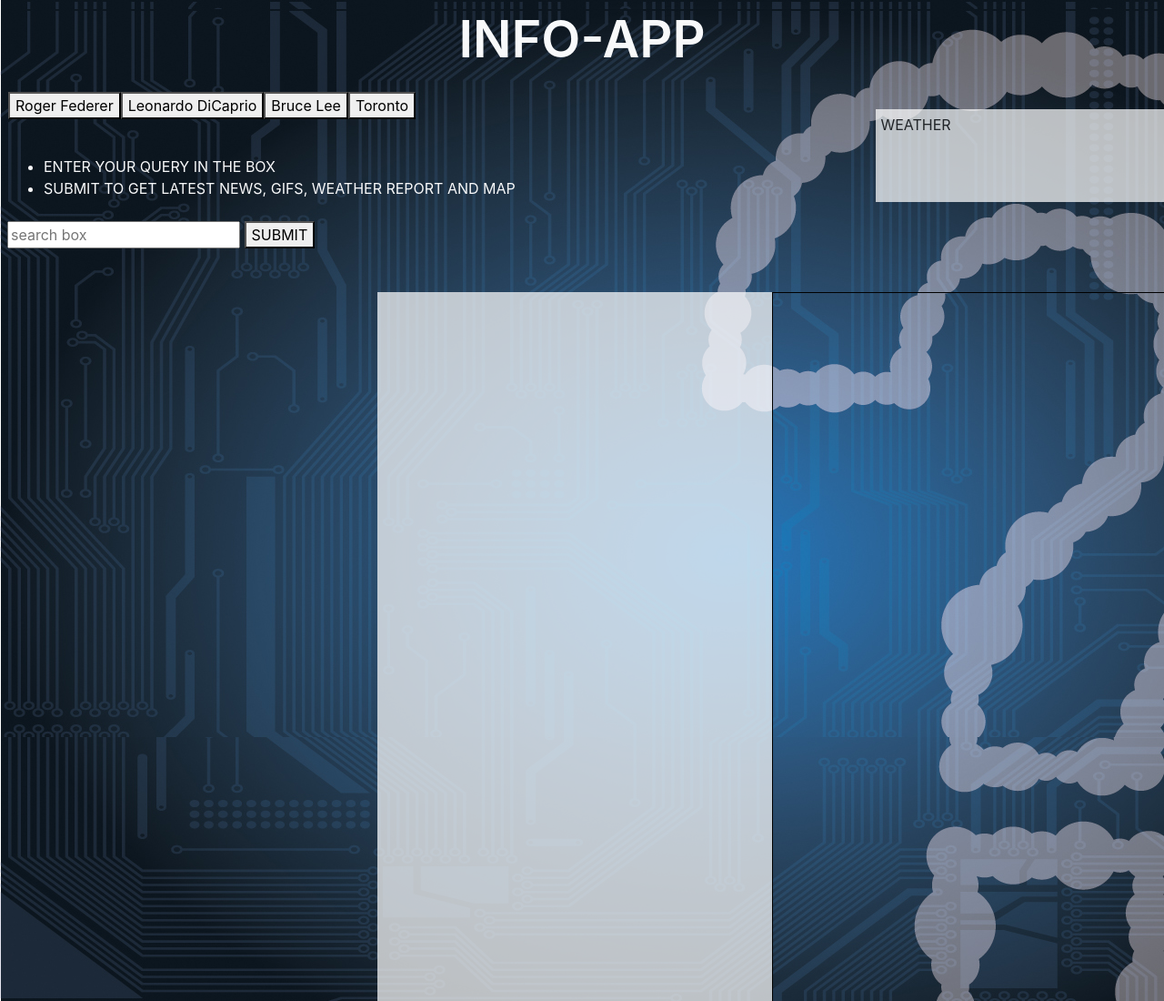
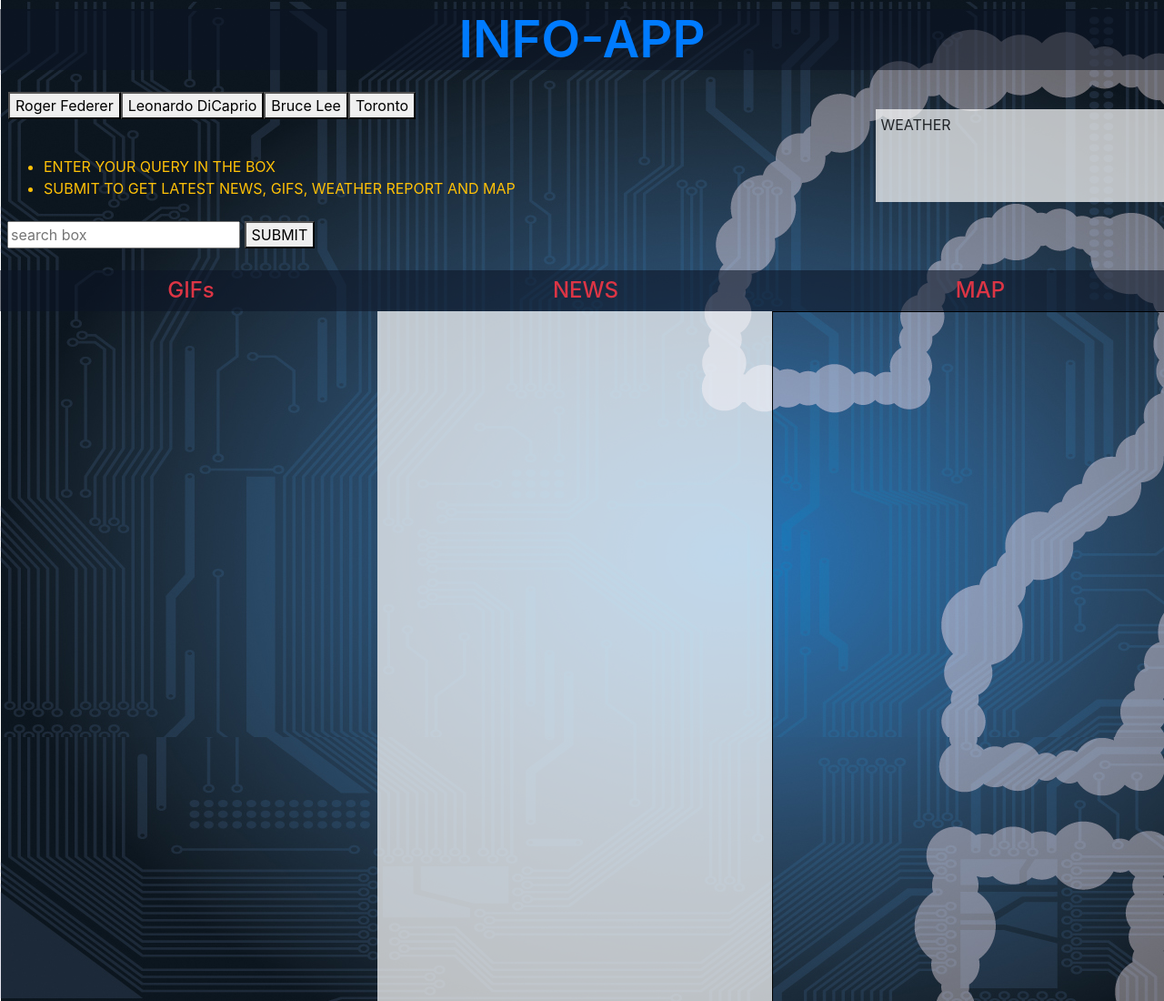
Before and after one commit to docvvk/GifTastic, a plain HTML site: page index.html in a window 1280 px wide. Shown: the top 1100 px of the page at 91% size. Drawn offline with nearby package versions, Linux system fonts and the light colour scheme; some packages are replaced by stand-ins of ours.

Commit message:
modificationss

```diff
--- a/app.js
+++ b/app.js
@@ -11,6 +11,10 @@ function displayButtons() {
     $(".buttons").prepend(btn);
     }
 }
+// Click celeb buttons for their giphys and info
+$(document).on("click", '.celeb', function() {
+    $(this).attr('data-name', ($(".celeb-name").val().trim()));
+});
 
 // get data about the query
 function getInfo() {
@@ -29,7 +33,7 @@ function getInfo() {
         method: 'GET',
     }).done(function(response) {
         var info = response.data;
-        for (var i = 0; i < info.length; i ++) {
+        for (var i = 0; i < info.length; i++) {
 
             var img = $("<img class='gif'>").attr('src',info[i].images.fixed_height_still.url);
             img.attr('data-state', 'still');
@@ -39,9 +43,6 @@ function getInfo() {
             var rating = $("<p class='r text-info'>").html('<a class="link" target="_blank" href=' + info[i].images.original.url + '>' + info[i].title + '</a><br> Rating: ' + info[i].rating);
 
             $(".images").prepend(img,  rating);
-            // $(".images").slideDown(3000);
-
-
 
             // function to animate gif
             $(".gif").on('click', function () {
@@ -60,9 +61,6 @@ function getInfo() {
         throw err;
     })
 }
-
-// Click celeb buttons for their giphys and info
-$(document).on("click", '.celeb', getInfo);
 
 // Click submit button for adding your celeb
 $('.submit').on("click", function(event) {
@@ -124,17 +122,7 @@ function getWeather() {
         url: url,
         method: 'GET'
     }).then(function(data) {
-
         $(".weather").html(data);
-
-        // var coordinates = $("<p class='coord'>").text('LAT: ' + data.coord.lat + ' LON: ' + data.coord.lon);
-        // var temperature = $("<p class='temp'>").text('TEMPERATURE: ' + data.main.temp);
-        // var pressure = $("<p class='pressure'>").text('PRESSURE: ' + data.main.pressure);
-        // var windSpeed = $("<p class='wind'>").text('WIND SPEED: ' + data.wind.speed);
-
-        // $(".weather").append(coordinates, temperature, pressure, windSpeed);
-
-        // console.log(data);
     })
 }
 
@@ -161,7 +149,7 @@ function getNews() {
 
         for (var i = 0; i < info.length; i++) {
 
-            var headline =  $("<h2 class='newsItems'>").text(info[i].headline.main);
+            var headline =  $("<h3 class='newsItems'>").text(info[i].headline.main);
             var snippet = $("<p>").text(info[i].snippet);
             var link = $("<a>").attr('href', info[i].web_url);
             link.text("CLICK HERE TO READ MORE");
--- a/index.html
+++ b/index.html
@@ -12,7 +12,7 @@
         <title>GifTastic</title>
     </head>
     <body>
-        <h1 class="banner display-4 text-center text-light"> INFO-APP</h1>
+        <h1 class="banner display-4 text-center text-primary">INFO-APP</h1>
         <div class="contain pl-2">
             <div class="row infoButtons">
                     <br>
@@ -22,7 +22,7 @@
 
                     <div class="row">
                             <form action="submit" class="col-6">
-                                    <label class='text-uppercase text-light' for="query">
+                                    <label class='text-uppercase text-warning' for="query">
                                         <ul>
                                             <li>Enter your query in the box</li>
                                             <li>Submit to get Latest News, GIFs, Weather Report and MAP</li>
@@ -39,7 +39,18 @@
 
                             <!-- <input id="pac-input" class="controls" type="text" placeholder="Search Box"> -->
                     </div>
-                                        <br><br>
+                                        <br>
+                    <div class="row strip pt-2 text-danger">
+                        <div class="col-4 text-center topics">
+                            <h4>GIFs</h4>
+                        </div>
+                        <div class="col-4 text-center topics">
+                            <h4>NEWS</h4>
+                        </div>
+                        <div class="col-4 text-center topics">
+                            <h4>MAP</h4>
+                        </div>
+                    </div>
 
                     <div class="row gifs">
                         <div class="images col-md-4 col-sm-4"></div>
--- a/style.css
+++ b/style.css
@@ -16,6 +16,8 @@ html, body {
 .banner {
   font-weight: 600;
   margin-top: 10px;
+  background-color: #0b152591;
+
 }
 
 .link {
@@ -36,5 +38,13 @@ html, body {
 }
 .news {
   background-color: #ffffffb6;
+  height: 500vh;
+  overflow: scroll;
   /* color: antiquewhite; */
 }
+.gif {
+  max-width: 30.5vw;
+}
+.strip {
+  background-color: #0b152591;
+}
```
